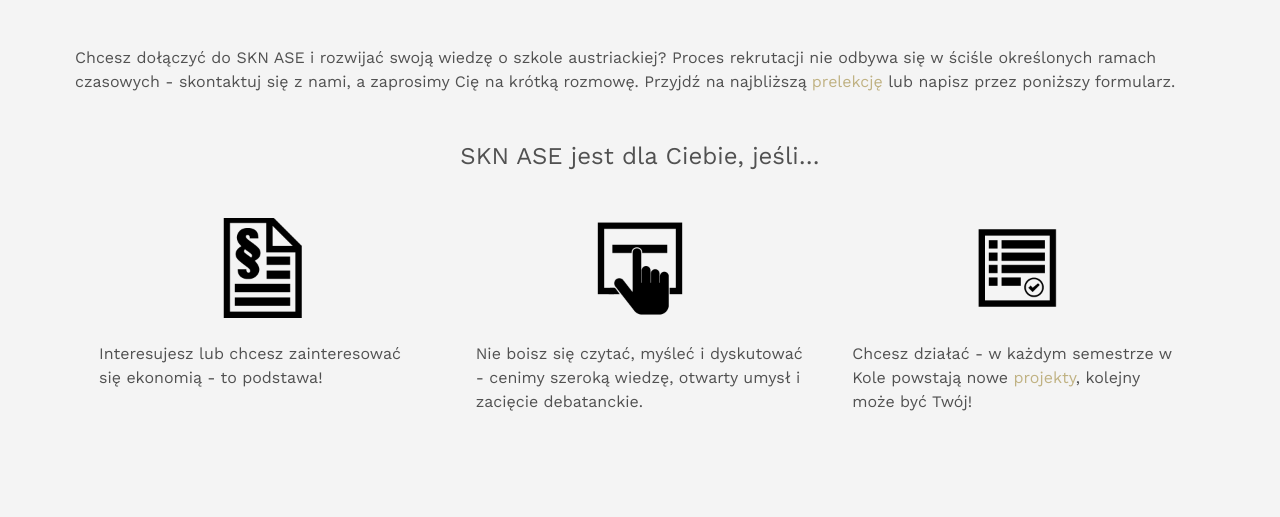
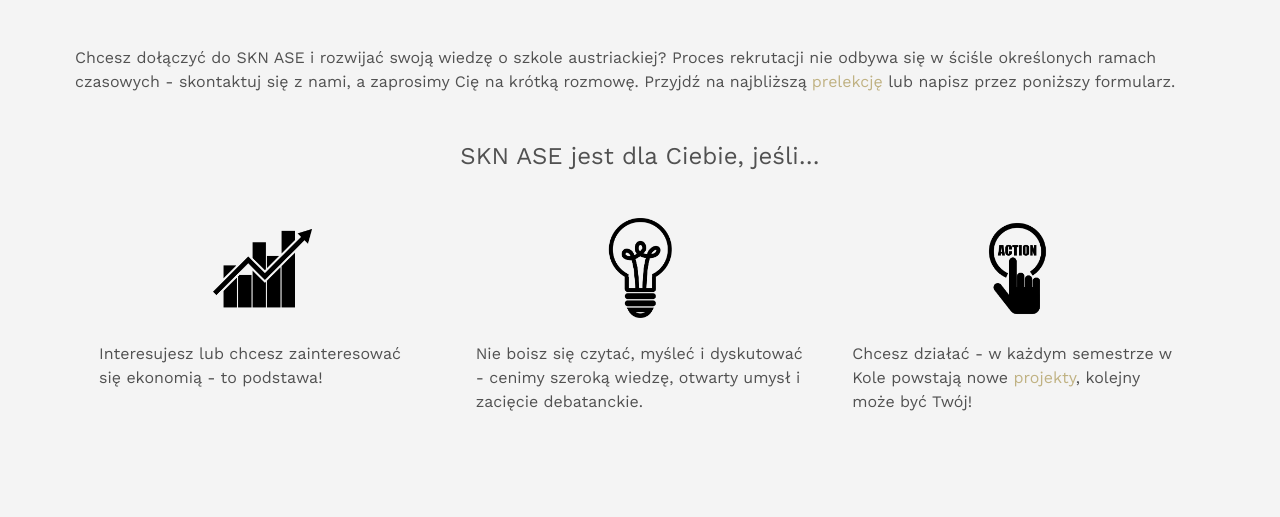
Before and after one commit to azolkos/sknase, a Django app: page /kontakt/ in a window 1280 px wide. Shown: the part 412-929 px from the top of the page. Run offline with Django 3.2, Linux system fonts and the light colour scheme; some libraries are stand-ins or nearby versions.

Commit message:
New icons for kontakt

```diff
--- /dev/null
+++ b/static/css/kontakt.css
@@ -0,0 +1,12 @@
+#KON1 {
+    background-image: url('../img/icons/kon1.png');;
+    height: 100px;
+}
+#KON2 {
+    background-image: url('../img/icons/kon2.png');
+    height: 100px;
+}
+#KON3 {
+    background-image: url('../img/icons/kon3.png');
+    height: 100px;
+}
--- a/static/css/onas.css
+++ b/static/css/onas.css
@@ -1,23 +1,23 @@
 #OPIEKUN {
-    background-image: url('../img/profile/sol.jpg');
+    background-image: url('../img/profile/sol.png');
 }
 #PREZES {
-    background-image: url('../img/profile/sol.jpg');
+    background-image: url('../img/profile/sol.png');
 }
 #WICE {
-    background-image: url('../img/profile/pie.jpg');
+    background-image: url('../img/profile/pie.png');
 }
 #ADMIN {
-    background-image: url('../img/profile/pro.jpg');
+    background-image: url('../img/profile/pro.png');
 }
 #PROMO {
-    background-image: url('../img/profile/pie.jpg');
+    background-image: url('../img/profile/pie.png');
 }
 #HR {
-    background-image: url('../img/profile/jab.jpg');
+    background-image: url('../img/profile/jab.png');
 }
 #ZOLK {
-    background-image: url('../img/profile/art.jpg');
+    background-image: url('../img/profile/art.png');
 }
 #MAKI {
     background-image: url('../img/profile/kon.jpg');
@@ -57,10 +57,6 @@
     margin: auto;
 }
 
-.icon_box2:hover {
-    /* filter: sepia(50%); */
-}
-
 @media (max-width:500px) {
     .profile_float {
         float: none;
--- a/templates/index.html
+++ b/templates/index.html
@@ -23,6 +23,7 @@
 	<link rel="stylesheet" type="text/css" href="/static/css/linkstyle.css">
 	<link rel="stylesheet" type="text/css" href="/static/css/paginator.css">
 	<link rel="stylesheet" type="text/css" href="/static/css/onas.css">
+	<link rel="stylesheet" type="text/css" href="/static/css/kontakt.css">
 
 	<!-- External scripts -->
 	<script src="https://ajax.aspnetcdn.com/ajax/jQuery/jquery-3.3.1.min.js"></script>
--- a/templates/kontakt.html
+++ b/templates/kontakt.html
@@ -19,15 +19,15 @@
 				</div>
 
 				<div class="floating_item">
-						<div id="PRZECZYTAJ" class="icon_box3"></div>
+						<div id="KON1" class="icon_box3"></div>
 						<div class="text_box3">Interesujesz lub chcesz zainteresować się ekonomią - to podstawa!</div>
 				</div>
 				<div class="floating_item">
-					<div id="WYBIERZ" class="icon_box3"></div>
+					<div id="KON2" class="icon_box3"></div>
 					<div class="text_box3">Nie boisz się czytać, myśleć i dyskutować - cenimy szeroką wiedzę, otwarty umysł i zacięcie debatanckie.</div>
 				</div>
 				<div class="floating_item">
-					<div id="WYPELNIJ" class="icon_box3"></div>
+					<div id="KON3" class="icon_box3"></div>
 					<div class="text_box3">Chcesz działać - w każdym semestrze w Kole powstają nowe <a href="/projekty">projekty</a>, kolejny może być Twój!</div>
 				</div>
 
```
Also changed, not shown: static/img/icons/kon1.png (added), static/img/icons/kon2.png (added), static/img/icons/kon3.png (added), static/img/profile/art.jpg (deleted), static/img/profile/art.png (added), static/img/profile/jab.jpg (deleted), static/img/profile/jab.png (added), static/img/profile/pie.jpg (deleted), static/img/profile/pie.png (added), static/img/profile/pro.jpg (deleted), static/img/profile/pro.png (added), static/img/profile/sol.jpg (deleted), static/img/profile/sol.png (added).
